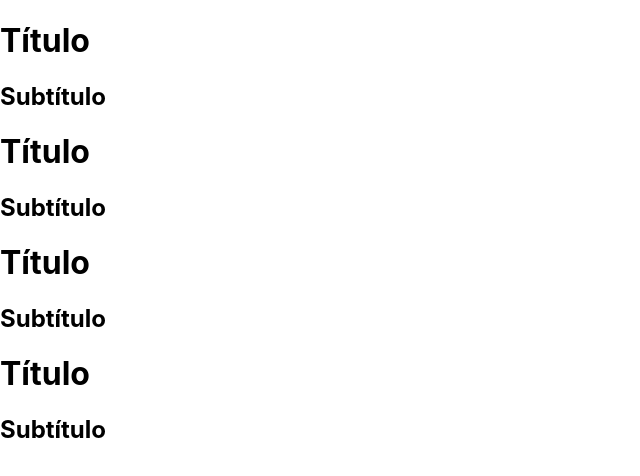
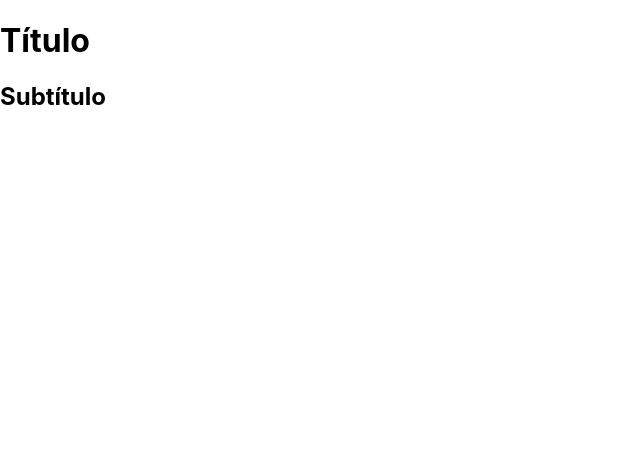
Before and after one commit to Ronaldoroncode/NestJS, a Next.js app: page /basicos/usando_titulo in a window 1280 px wide. Shown: the top 476 px of the page, without its empty margins (0-640 px from the left). Built offline with nearby package versions, Linux system fonts and the light colour scheme.

Commit message:
Propriedade Componente, info

```diff
--- a/components/Titulo.jsx
+++ b/components/Titulo.jsx
@@ -1,4 +1,5 @@
-export default function Titulo() {
+export default function Titulo(info) {
+	console.log(info)
 	return (
 		<>
 			<h1>Título</h1>
--- a/pages/basicos/usando_titulo.jsx
+++ b/pages/basicos/usando_titulo.jsx
@@ -3,10 +3,10 @@ import Titulo from '../../components/Titulo'
 export default function usandoTitulo() {
 	return (
 		<div>
-			<Titulo />
-			<Titulo />
-			<Titulo />
-			<Titulo />
+			<Titulo
+				principal="Página de Cadastro"
+				secundario="Incluir, alterar e excluir cadastro"
+			/>
 		</div>
 	)
 }
```
